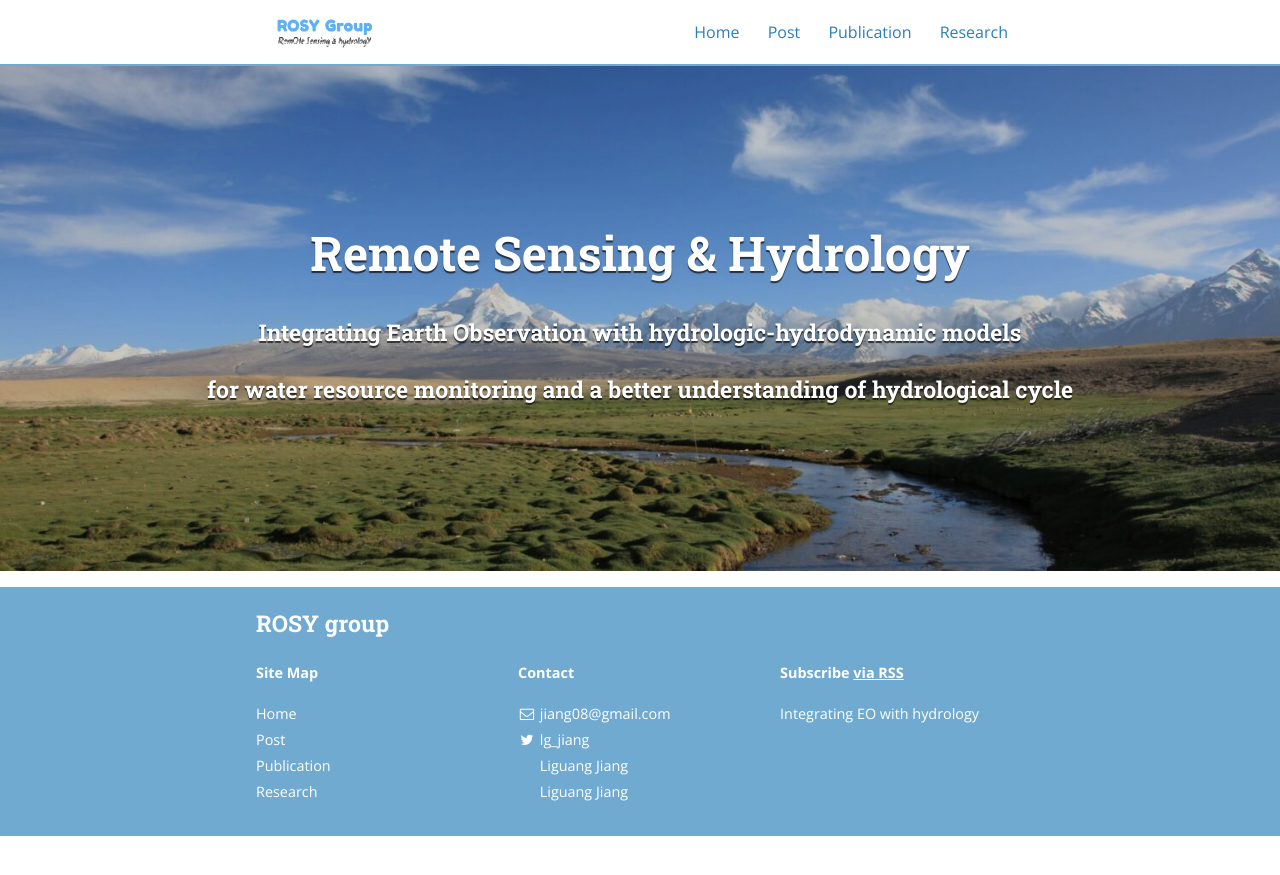
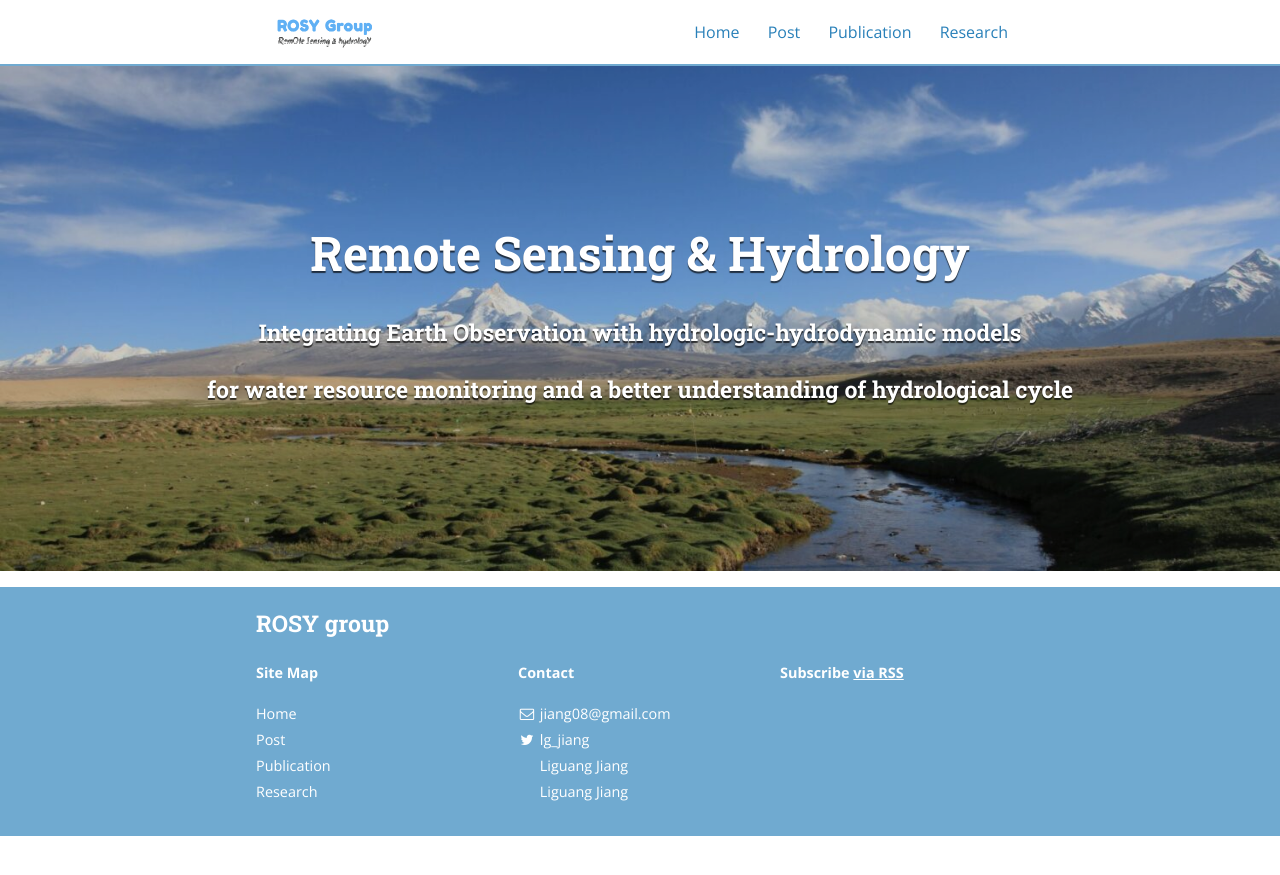
Before and after one commit to 12530/rshydro, a Jekyll site: the page built from index.html, in a window 1280 px wide. Shown: the top 875 px of the page. Built offline with Jekyll 4.4.1, drawn with Linux system fonts in a browser that asks for light colours; nearby versions of some CDN libraries.

Commit message:
Update _config.yml

```diff
--- a/_config.yml
+++ b/_config.yml
@@ -14,7 +14,7 @@ subtitle: Integrating Earth Observation with hydrologic-hydrodynamic models for
 email: jiang08@gmail.com
 name: ljia
 description: > # the ">" symbol means to ignore newlines until "footer_text:"
-  Integrating EO with hydrology
+
 # Base URL of site (i.e. /blog). It should always start with a slash,
 # and never end with a slash. Set it to a blank value if hosting at the
 # root of your server.
@@ -107,8 +107,6 @@ social:
     share: true
 
 
-
-
 # Social sharing protocols
 # These are for automatically generating sharing metadata for FB and Twitter
 # OS Protocol is for sharing the source of your site, if you're interested. For more, see osprotocol.com
```
